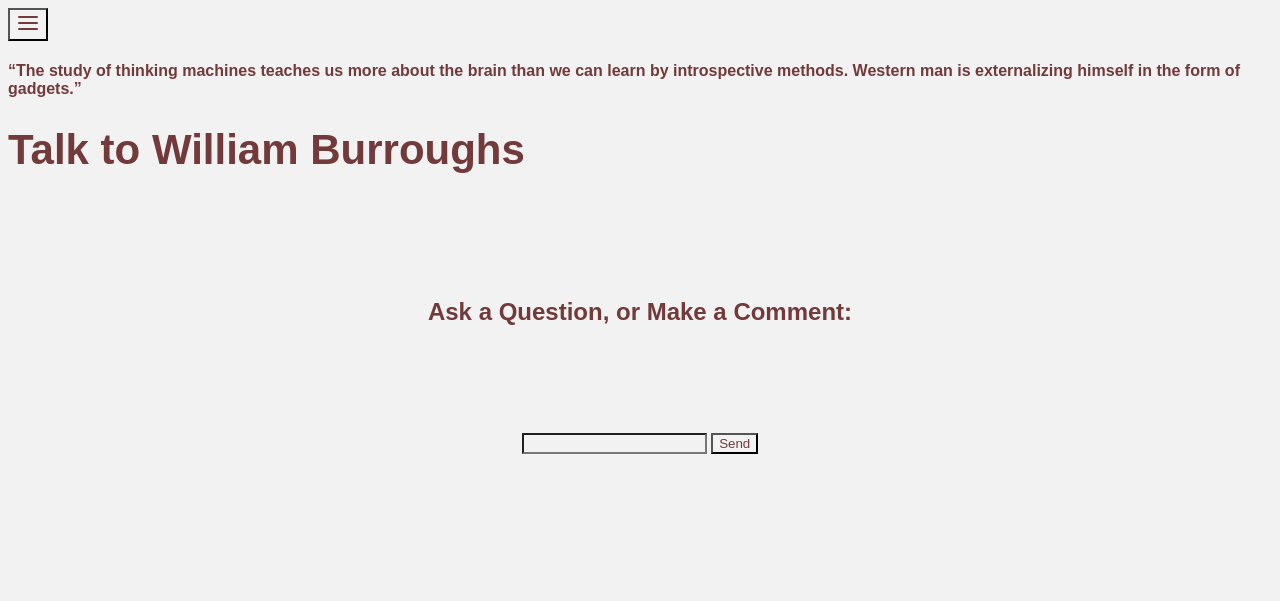
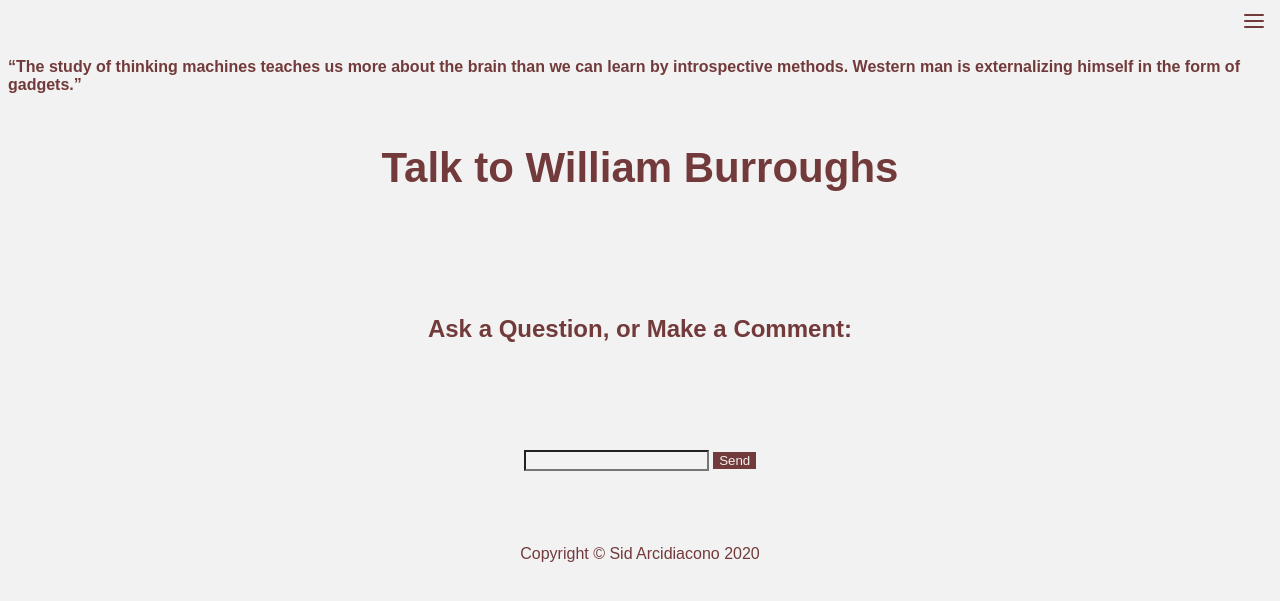
Before and after one commit to sidneyarcidiacono/burroughs, a Flask app: page / in a window 1280 px wide. Shown: the top 601 px of the page. Run offline with Flask 2, Linux system fonts and the light colour scheme; some libraries are stand-ins or nearby versions.

Commit message:
styling updates, html clean up

```diff
--- a/server/static/style.css
+++ b/server/static/style.css
@@ -2,6 +2,21 @@
   background-color: #F2F2F2;
   color: #723A3A;
   font-family: sans-serif;
+}
+
+body {
+  display: flex;
+  flex-direction: column;
+  align-items: center;
+  justify-content: center;
+}
+
+header {
+  display: flex;
+  flex-direction: row;
+  align-items: flex-end;
+  justify-content: space-around;
+  margin-left: auto;
 }
 
 h1 {
@@ -23,13 +38,20 @@
   height: 50px;
 }
 
+button {
+  drop-shadow: none;
+  border: none;
+  background-color: #723A3A;
+  color: #F2F2F2;
+}
+
+button:hover {
+  background-color: #F2F2F2;
+  color: #723A3A;
+}
+
 input[type="text"]:focus {
   box-shadow: 0 0 0 3px black;
-}
-
-input [type=submit]:focus {
-  shadow: 2px;
-  color: black;
 }
 
 .invisible {
@@ -44,3 +66,14 @@
   padding: 25px;
   font-family: Georgia;
 }
+
+#hamburger-menu {
+  background-color: inherit;
+}
+
+/* TODO: Set up hover effects for ham. menu  */
+
+/* #hamburger-menu:hover {
+  color: black;
+  background-color: inherit;
+} */
--- a/server/templates/about.html
+++ b/server/templates/about.html
@@ -0,0 +1,5 @@
+{% extends "base.html" %}
+
+{% block content %}
+
+{% endblock }
--- a/server/templates/base.html
+++ b/server/templates/base.html
@@ -21,4 +21,6 @@
   {% block content %}{% endblock %}
 </body>
 
+<footer>Copyright © Sid Arcidiacono 2020</footer>
+
 </html>
```
